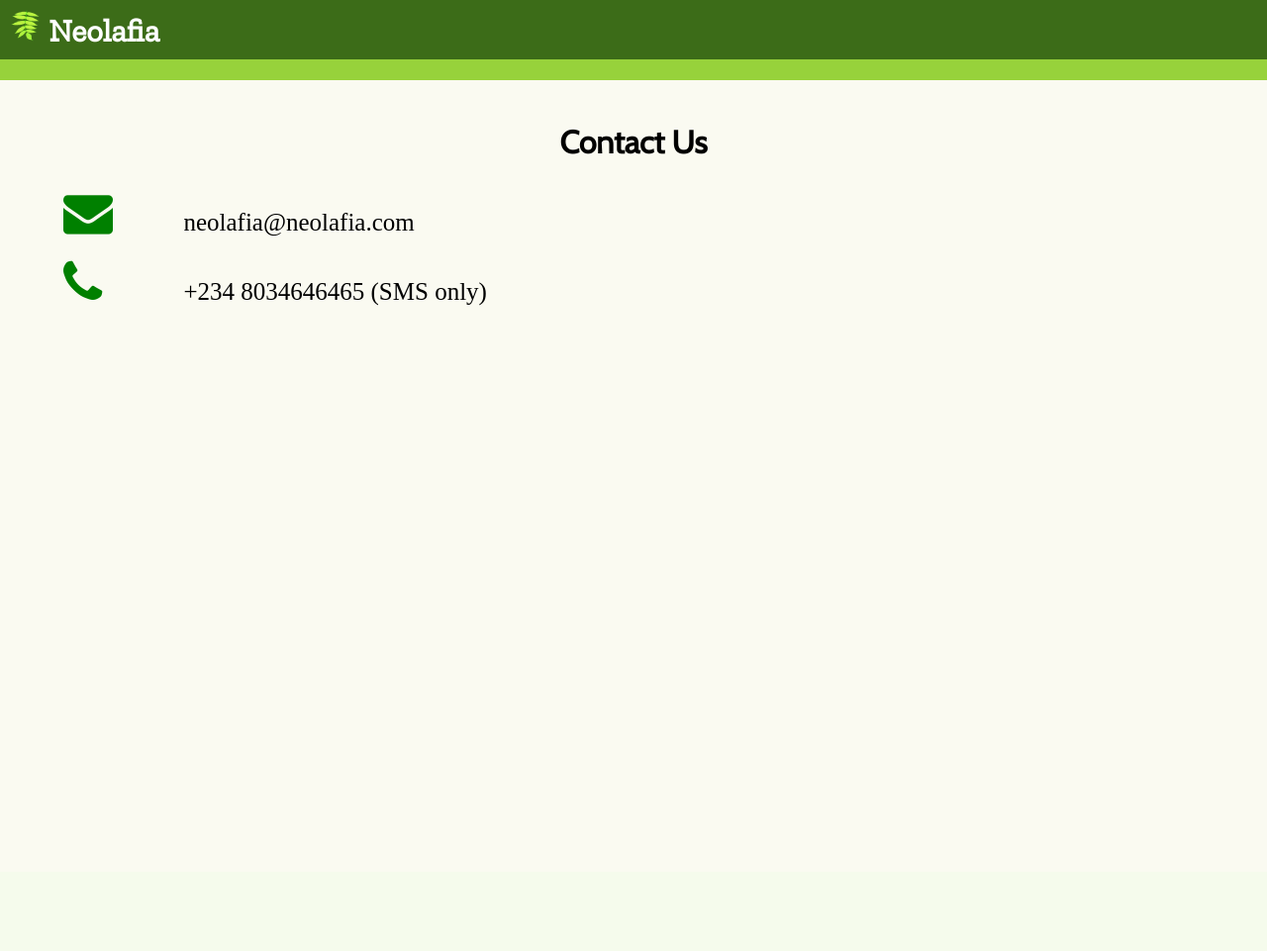
After one commit to acphynix/doctors, a PHP site: page /contactus.php in a window 1280 px wide. The commit adds this page. Shown: the whole page at 99% size. Run offline with PHP 8.4, Linux system fonts and the light colour scheme; some libraries are stand-ins or nearby versions.

Commit message:
some updates

```diff
--- /dev/null
+++ b/html/contactus.php
@@ -0,0 +1,46 @@
+<html>
+<head>
+<!--<script src="https://ajax.googleapis.com/ajax/libs/jquery/3.2.1/jquery.min.js"></script>
+<script src="https://ajax.googleapis.com/ajax/libs/angularjs/1.6.4/angular.min.js"></script>-->
+<script src="js/jquery-3.2.1.min.js"></script>
+<script src="js/angular.min.js"></script>
+<script src="createaccount.js"></script>
+<link href="https://fonts.googleapis.com/css?family=Poiret+One|Quicksand|Zilla+Slab|Cabin" rel="stylesheet">
+<link rel="stylesheet" type="text/css" href="css/font-awesome.min.css">
+<link rel="stylesheet" type="text/css" href="styles/styles.css">
+<link rel="stylesheet" type="text/css" href="styles/date.css">
+<link rel="stylesheet" type="text/css" href="forms.css">
+<title>Neolafia</title>
+</head>
+<body style='padding:0'>
+<div class='noboat'>
+  <a href='index.php'>
+  <h1 class='Neolafia' style='position:relative'>
+      <img src='images/logo.png' style='height:1em;'/>
+
+      Neolafia
+    <!-- </a> -->
+  </h1>
+  </a>
+  </div>
+  <div class='account-body'>
+    <div class='account-container'>
+      <div class='account-entry' style='height:100%'>
+        <h2 class='soloheading'>Contact Us</h2>
+
+
+        <div class="contact-page">
+            <div>
+                <div class="contact">
+                    <i class="fa fa-envelope fa-2x"></i> <span>neolafia@neolafia.com</span>
+                </div>
+                <div class="contact">
+                    <i class="fa fa-phone fa-2x"></i> <span>+234 8034646465 (SMS only)</span>
+                </div>
+            </div>
+        </div>
+      </div>
+    </div>
+  </div>
+</body>
+</html>
--- a/html/styles/styles.css
+++ b/html/styles/styles.css
@@ -264,7 +264,8 @@ a.banner-welcome-text{
 }
 .form-frontpage input[type='password'],
 .form-frontpage input[type='email'],
-.form-frontpage input[type='text']{
+.form-frontpage input[type='text'],
+.form-frontpage select{
   font-size:1.66vw;
   border: solid gray 1px;
   width:95%;
@@ -380,3 +381,24 @@ table.schedule{
   margin:0 1em 0 1em;
   /*background-color: #ffffff;*/
 }
+.contact-page .contact{
+    margin-bottom: 20px;
+    font-size: 25px;
+}
+.contact i{
+    width: 10%;
+    color: green;
+}
+.doc{
+    font-size: 1vw;
+    position: absolute;
+    bottom: 20%;
+    margin-left: 10px;
+    text-decoration: underline;
+}
+.doc:hover{
+    font-size: 1.05vw;
+}
+.hide{
+    display: none;
+}
```
Also changed, not shown: html/ajax/get_doctor_search_results.php (+22 -1 lines), html/index.php (+11 -6 lines).
